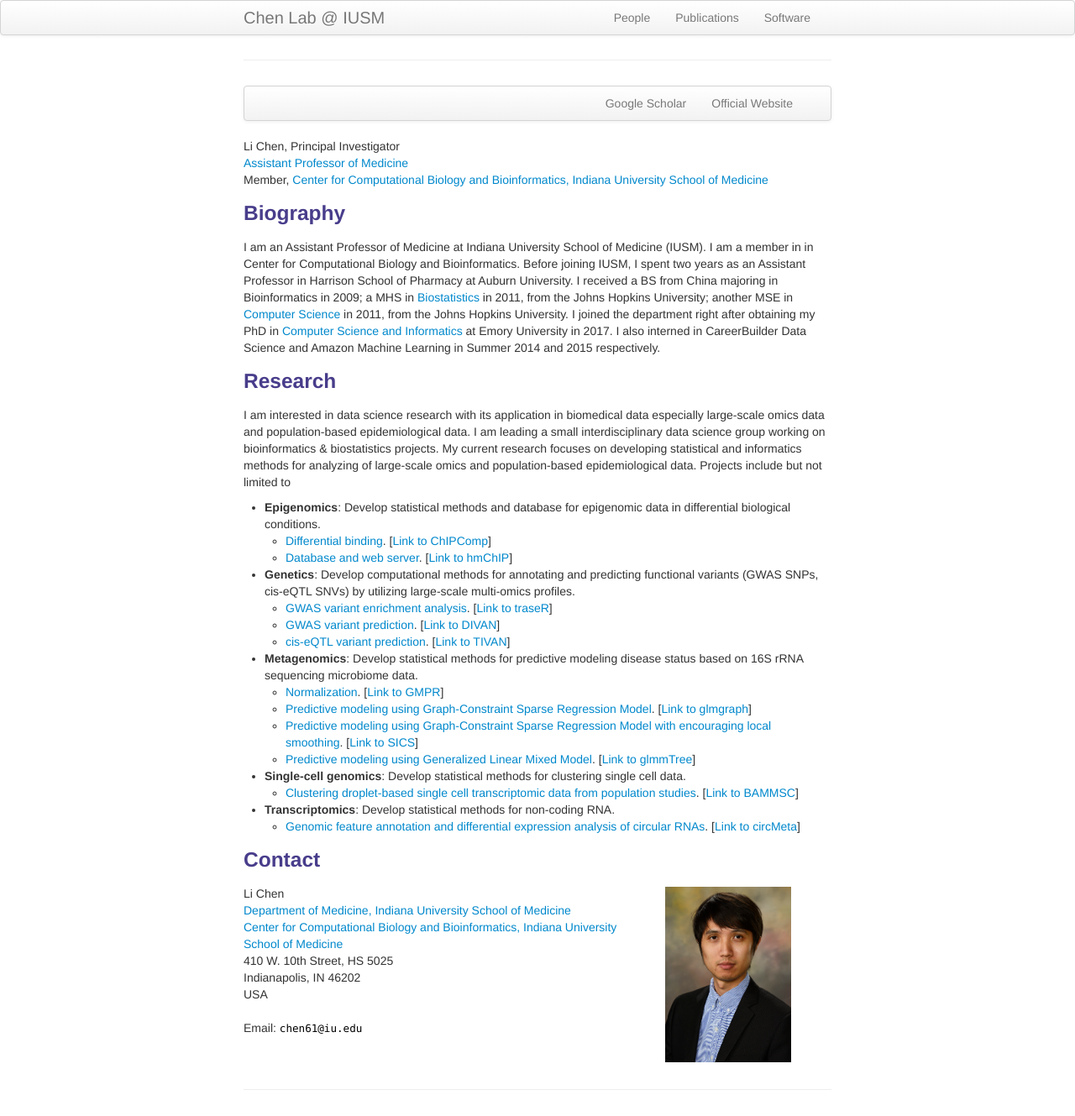
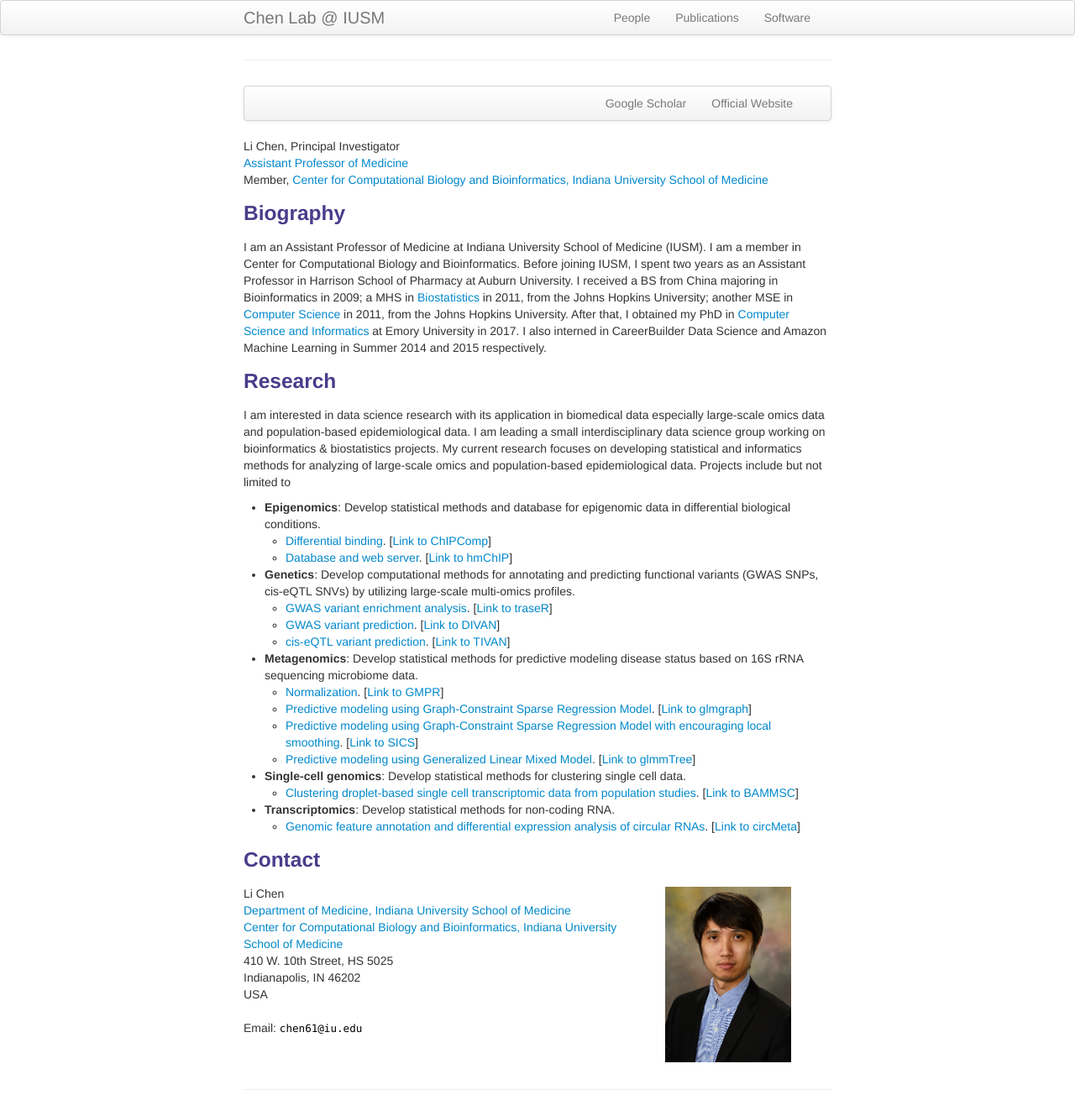
Before and after one commit to lichenbiostat/lichen-lab.github.io, a Jekyll site: the page built from index.md, in a window 1280 px wide. Shown: the whole page at 84% size. Built offline with Jekyll 4.4.1, drawn with Linux system fonts in a browser that asks for light colours.

Commit message:
Update index.md

```diff
--- a/index.md
+++ b/index.md
@@ -26,7 +26,7 @@ description: I am a tenure-tracked Assistant Professor of Medicine at Indiana Un
 
 ###  Biography
 
-I am an Assistant Professor of Medicine at Indiana University School of Medicine (IUSM). I am a member in in Center for Computational Biology and Bioinformatics. Before joining IUSM, I spent two years as an Assistant Professor in Harrison School of Pharmacy at Auburn University. I received a BS from China majoring in Bioinformatics in 2009; a MHS in [Biostatistics](http://www.jhsph.edu/departments/biostatistics/index.html) in 2011, from the Johns Hopkins University; another MSE in [Computer Science](https://www.cs.jhu.edu/) in 2011, from the Johns Hopkins University. I joined the department right after obtaining my PhD in [Computer Science and Informatics](http://www.cs.emory.edu/site/home/) at Emory University in 2017. I also interned in CareerBuilder Data Science and Amazon Machine Learning in Summer 2014 and 2015 respectively.
+I am an Assistant Professor of Medicine at Indiana University School of Medicine (IUSM). I am a member in Center for Computational Biology and Bioinformatics. Before joining IUSM, I spent two years as an Assistant Professor in Harrison School of Pharmacy at Auburn University. I received a BS from China majoring in Bioinformatics in 2009; a MHS in [Biostatistics](http://www.jhsph.edu/departments/biostatistics/index.html) in 2011, from the Johns Hopkins University; another MSE in [Computer Science](https://www.cs.jhu.edu/) in 2011, from the Johns Hopkins University. After that, I obtained my PhD in [Computer Science and Informatics](http://www.cs.emory.edu/site/home/) at Emory University in 2017. I also interned in CareerBuilder Data Science and Amazon Machine Learning in Summer 2014 and 2015 respectively.
 
 
 ### Research
```
